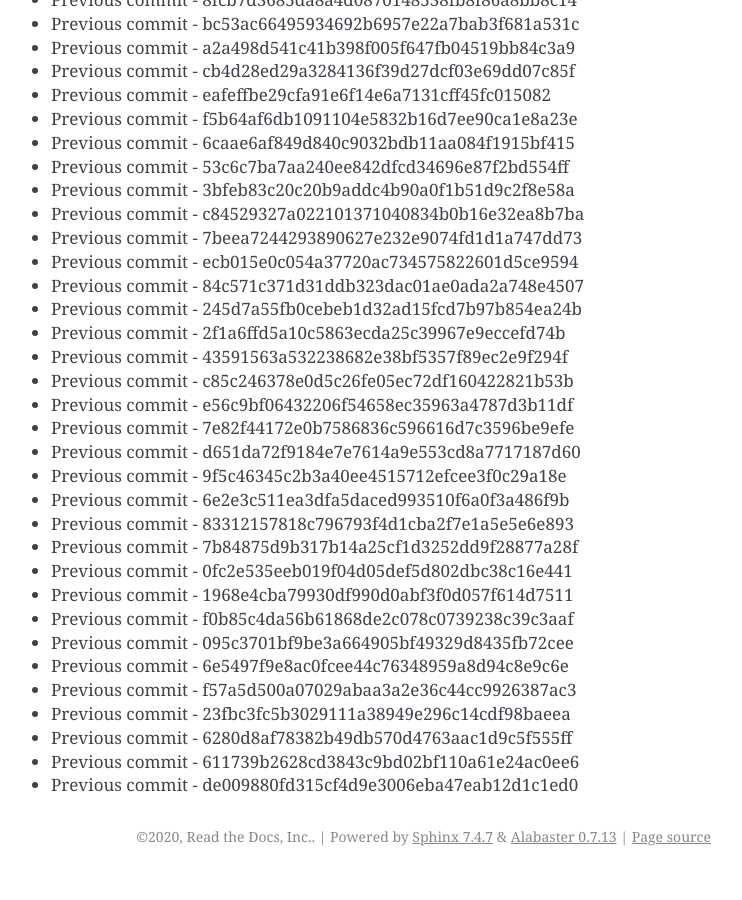
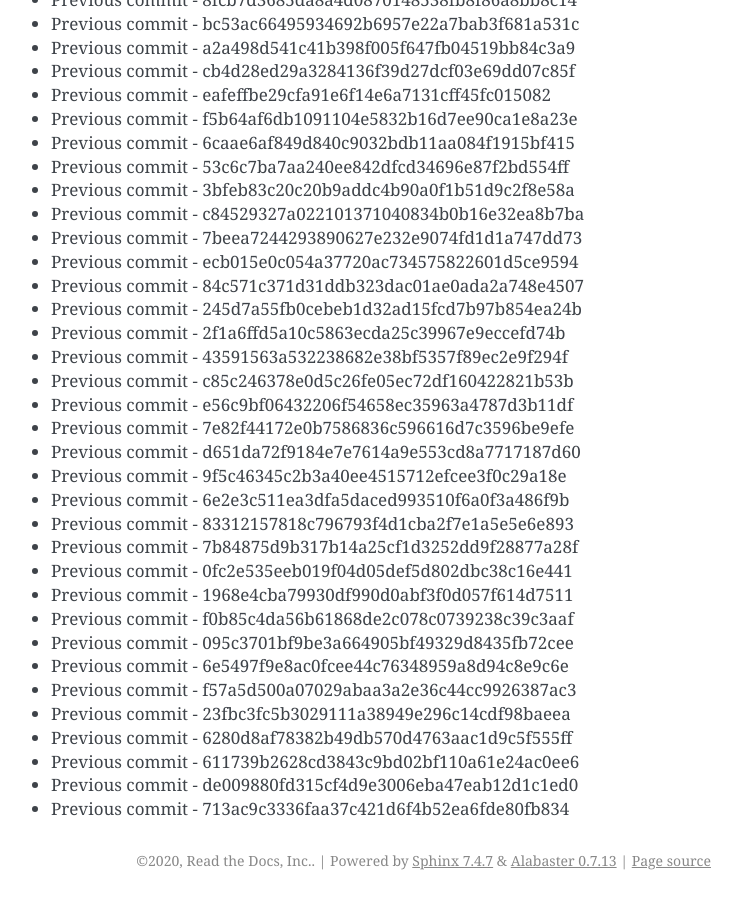
Before and after one commit to readthedocs/rtd-git-stresstest, a Sphinx documentation site: the page built from docs/updates.rst, in a window 1280 px wide and 900 px high, scrolled down 74283 px. Shown: the whole window, without its empty margins (399-1141 px from the left). Built offline with Sphinx 7.4.7, drawn with Linux system fonts in a browser that asks for light colours; before the commit the page ends 75159 px from its top, so only the background shows below that.

Commit message:
Generating commit from previous: 713ac9c3336faa37c421d6f4b52ea6fde80fb834

```diff
--- a/docs/updates.rst
+++ b/docs/updates.rst
@@ -3153,3 +3153,4 @@ It can be tested for any performance characteristics.
 * Previous commit - 6280d8af78382b49db570d4763aac1d9c5f555ff
 * Previous commit - 611739b2628cd3843c9bd02bf110a61e24ac0ee6
 * Previous commit - de009880fd315cf4d9e3006eba47eab12d1c1ed0
+* Previous commit - 713ac9c3336faa37c421d6f4b52ea6fde80fb834
```
